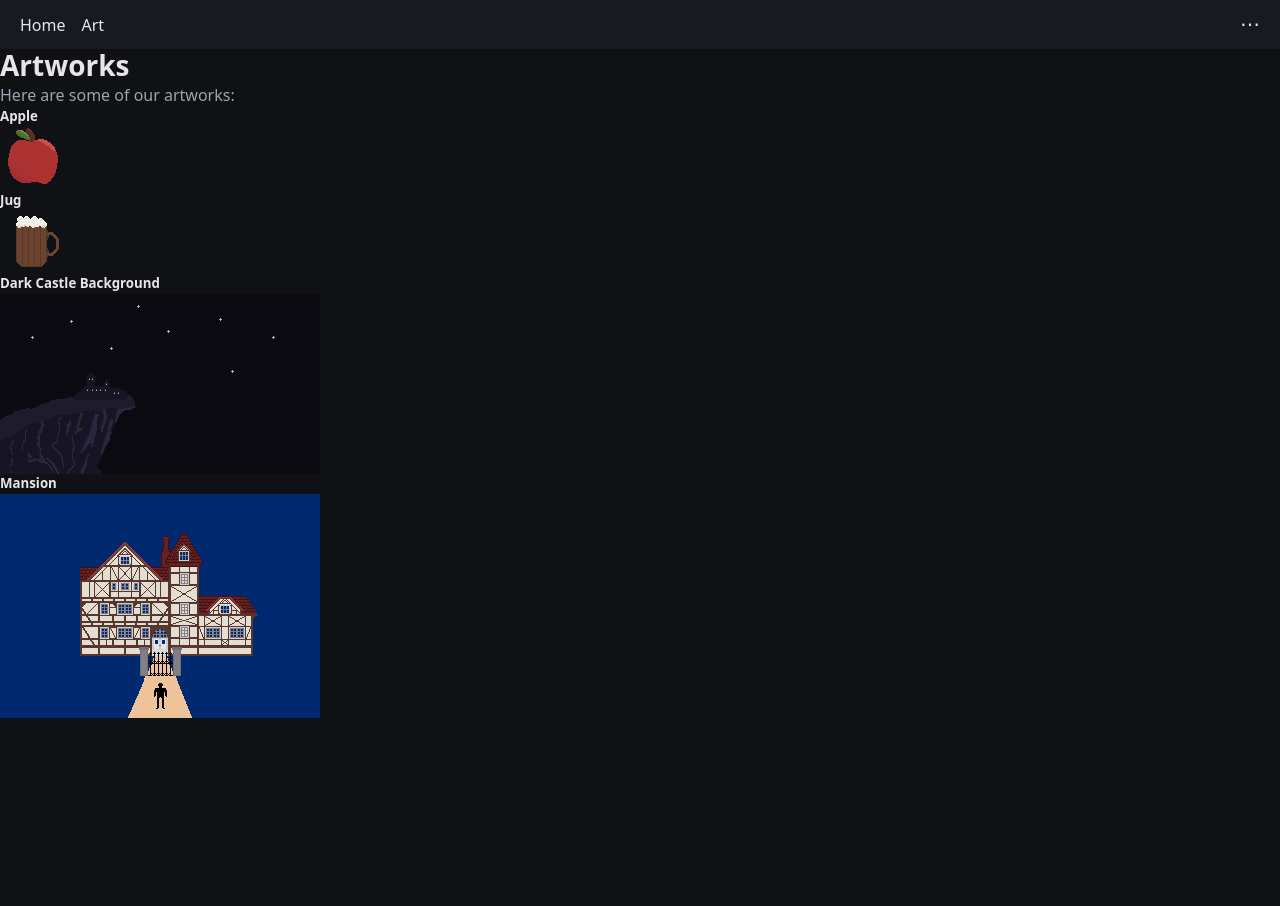
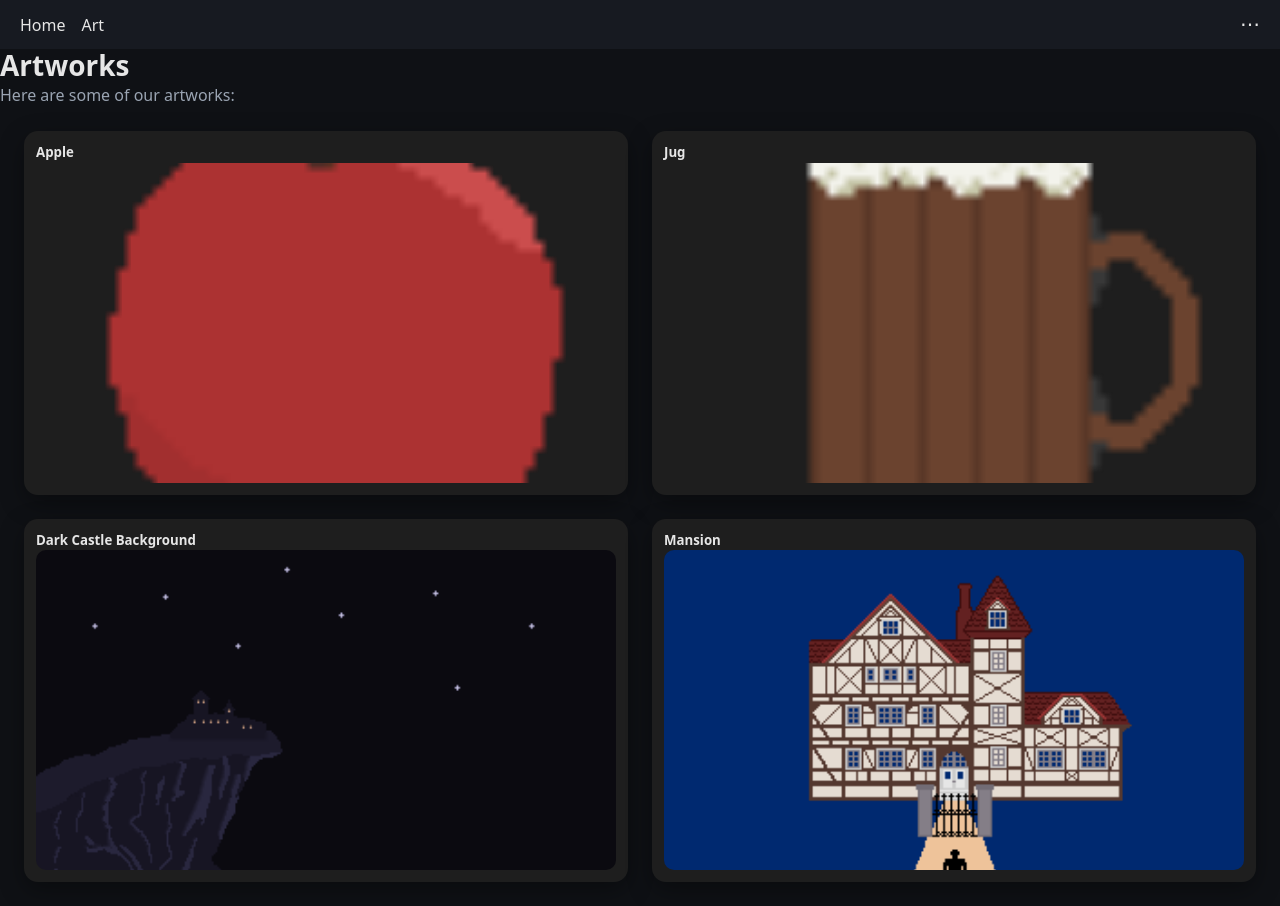
Before and after one commit to BafflingBonk/website, an Angular app: page /art in a window 1280 px wide. Before the commit the page ends 800 px from the top, so only its background shows below. Built offline with nearby package versions, Linux system fonts and the light colour scheme.

Commit message:
update styling

```diff
--- a/src/app/features/art/art.component.scss
+++ b/src/app/features/art/art.component.scss
@@ -1,17 +1,39 @@
-.artwokrs-container {
-  display: flex;
-  flex-wrap: wrap;
-  gap: 20px;
+.artworks-container {
+    display: grid;
+    grid-template-columns: repeat(2, 1fr);
+    gap: 24px;
+    padding: 24px;
 
-  .artwork-card {
-    width: 200px;
-    border: 1px solid #ccc;
-    padding: 10px;
-    text-align: center;
+    .artwork-card {
+        background: #1e1e1e;
+        border-radius: 14px;
+
+        padding: 12px;
+        box-shadow: 0 8px 24px rgba(0, 0, 0, 0.35);
+
+        transition: transform 0.2s ease, box-shadow 0.2s ease;
+    }
+
+    .artwork-card:hover {
+        transform: translateY(-4px);
+        box-shadow: 0 12px 32px rgba(0, 0, 0, 0.45);
+    }
 
     .artwork-image {
-      width: 100%;
-      height: auto;
+        width: 100%;
+        height: 320px;
+        object-fit: cover;
+        border-radius: 10px;
+        display: block;
     }
-  }
 }
+
+@media (max-width: 768px) {
+    .artworks-container {
+        grid-template-columns: 1fr;
+
+        .artwork-image {
+            height: 240px;
+        }
+    }
+}
```
Also changed, not shown: src/app/core/header/header.component.scss (indentation only).
